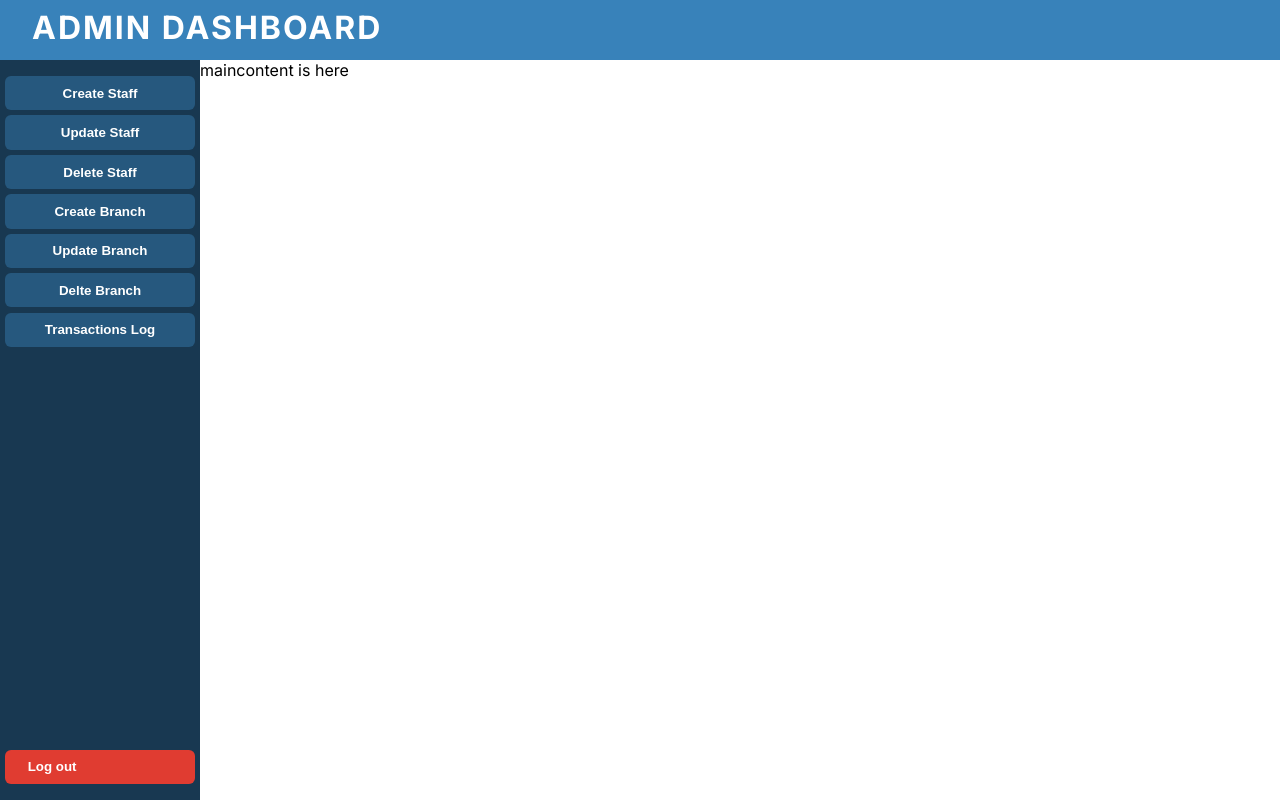
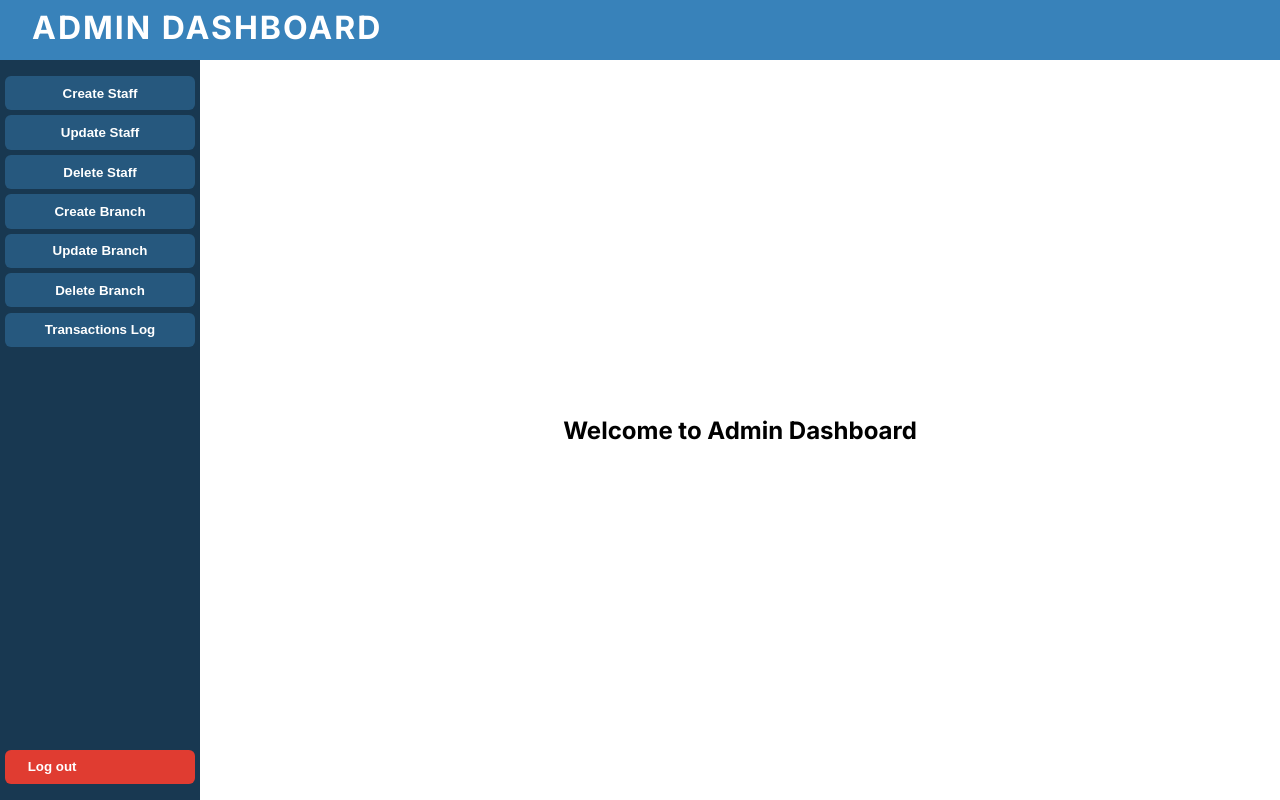
Before and after one commit to asia272/Bank-acount-operation, a React (Vite) app: page /admin in a window 1280 px wide. Built offline with nearby package versions, Linux system fonts and the light colour scheme.

Commit message:
admine nested routes added

```diff
--- a/src/App.css
+++ b/src/App.css
@@ -1,3 +1,7 @@
 #root {
   max-width: 1280px;
 }
+
+body{
+  color: black;
+}
--- a/src/App.jsx
+++ b/src/App.jsx
@@ -5,7 +5,13 @@ import Admin from './pages/Admin/Admin';
 import Customer from './pages/Customer/Customer';
 import Staff from './pages/Staff/Staff';
 import Signup from './pages/Signup';
+import CreateBranch from './pages/Admin/AdminRoutes/CreateBranch';
+import CreateStaff from './pages/Admin/AdminRoutes/CreateStaff';
+import DeletBranch from './pages/Admin/AdminRoutes/DeletBranch';
+import DeleteStaff from './pages/Admin/AdminRoutes/DeleteStaff';
+import TransactionsLog from './pages/Admin/AdminRoutes/TransactionsLog';
 import './pages/error.css';
+import AdminWelcome from './pages/Admin/AdminRoutes/AdminWelcome';
 import './pages/layouts.css'
 import './App.css';
 
@@ -13,13 +19,24 @@ function App() {
 
   return (
     <>
-     <Routes>
-      <Route path="/" element={<LoginForm />} />
+      <Routes>
+        <Route path="/" element={<LoginForm />} />
         <Route path="/signup" element={<Signup />} />
-      <Route path="/admin" element={<Admin />} />
-      <Route path="/staff" element={<Staff />} />
-      <Route path="/customer" element={<Customer />} />
-    </Routes>
+
+        {/* Admin Routes */}
+        <Route path="/admin" element={<Admin />}>
+          <Route index element={<AdminWelcome />} />
+          <Route path="create-branch" element={< CreateBranch />} />
+          <Route path="delete-branch" element={<DeletBranch />} />
+          <Route path="create-staff" element={<CreateStaff />} />
+          <Route path="delete-staff" element={<DeleteStaff />} />
+          <Route path="transactions-log" element={<TransactionsLog />} />
+        </Route>
+        {/* Staff routes */}
+        <Route path="/staff" element={<Staff />} />
+        {/* Customer routes */}
+        <Route path="/customer" element={<Customer />} />
+      </Routes>
     </>
   )
 }
--- a/src/pages/Admin/Admin.jsx
+++ b/src/pages/Admin/Admin.jsx
@@ -1,5 +1,7 @@
 import React from 'react';
 import Logout from '../Logout/Logout';
+import { Outlet } from 'react-router-dom';
+import { Link } from 'react-router-dom';
 
 const Admin = () => {
   return (
@@ -8,18 +10,37 @@ const Admin = () => {
         <h1> ADMIN DASHBOARD</h1>
       </div>
       <div className="sidebar">
+
         <div className='actions-btns'>
+          <Link to="create-staff">
             <button>Create Staff</button>
+          </Link>
+          <Link to="create-staff">
             <button>Update Staff</button>
+          </Link>
+          <Link to="delete-staff">
             <button>Delete Staff</button>
+          </Link>
+          <Link to="create-branch">
             <button>Create Branch</button>
+          </Link>
+          <Link to="create-branch">
             <button>Update Branch</button>
-          <button>Delte Branch</button>
+          </Link>
+          <Link to="delete-branch">
+            <button>Delete Branch</button>
+          </Link>
+          <Link to="transactions-log">
             <button>Transactions Log</button>
+          </Link>
         </div>
         <Logout />
       </div>
-      <div className="main-content">maincontent is here</div>
+
+      <div className="main-content">
+             <Outlet />
+
+      </div>
     </div>
 
   )
--- /dev/null
+++ b/src/pages/Admin/AdminRoutes/AdminWelcome.jsx
@@ -0,0 +1,12 @@
+
+import React from 'react';
+
+const AdminWelcome = () => {
+  return (
+    <div>
+      <h2>Welcome to Admin Dashboard</h2>
+    </div>
+  );
+};
+
+export default AdminWelcome;
--- /dev/null
+++ b/src/pages/Admin/AdminRoutes/CreateBranch.jsx
@@ -0,0 +1,14 @@
+import React from 'react'
+
+
+const CreateBranch = () => {
+  return (
+    <div>
+      <h2>Create new branch</h2>
+      <h1>Alos update Branch here</h1>
+
+    </div>
+  )
+}
+
+export default CreateBranch
--- /dev/null
+++ b/src/pages/Admin/AdminRoutes/CreateStaff.jsx
@@ -0,0 +1,11 @@
+import React from 'react'
+
+const CreateStaff = () => {
+  return (
+    <div>
+      <h1>Create Staff staff staff! And Update Staff here!</h1>
+    </div>
+  )
+}
+
+export default CreateStaff
--- /dev/null
+++ b/src/pages/Admin/AdminRoutes/DeletBranch.jsx
@@ -0,0 +1,11 @@
+import React from 'react'
+
+const DeletBranch = () => {
+  return (
+    <div>
+      <h2>DeleteBranch here</h2>
+    </div>
+  )
+}
+
+export default DeletBranch
--- /dev/null
+++ b/src/pages/Admin/AdminRoutes/DeleteStaff.jsx
@@ -0,0 +1,11 @@
+import React from 'react'
+
+const DeleteStaff = () => {
+  return (
+    <div>
+      <h1>Delete Staff here</h1>
+    </div>
+  )
+}
+
+export default DeleteStaff
--- /dev/null
+++ b/src/pages/Admin/AdminRoutes/TransactionsLog.jsx
@@ -0,0 +1,11 @@
+import React from 'react'
+
+const TransactionsLog = () => {
+  return (
+    <div>
+      <h1>Transaction log is display here!</h1>
+    </div>
+  )
+}
+
+export default TransactionsLog
--- a/src/pages/layouts.css
+++ b/src/pages/layouts.css
@@ -39,12 +39,18 @@
   color: black;
   height: 100%;
   overflow: auto;
+  display: flex;
+  align-items: center;
+  justify-content: center;
 }
 
 .actions-btns {
   display: flex;
   flex-direction: column;
   gap: 0.33rem;
+}
+.actions-btns button{
+  width: 100%;
 }
 
 .sidebar {
```
Lines whose indentation alone changed are shown as unchanged.
